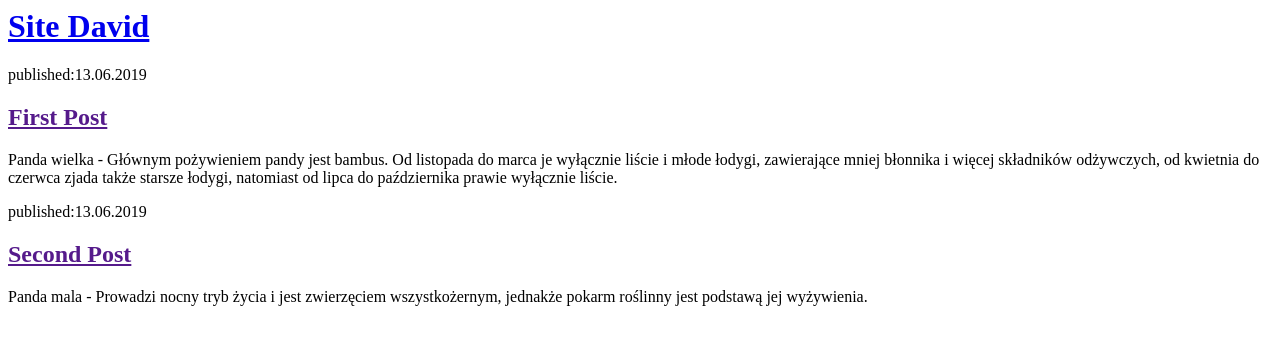
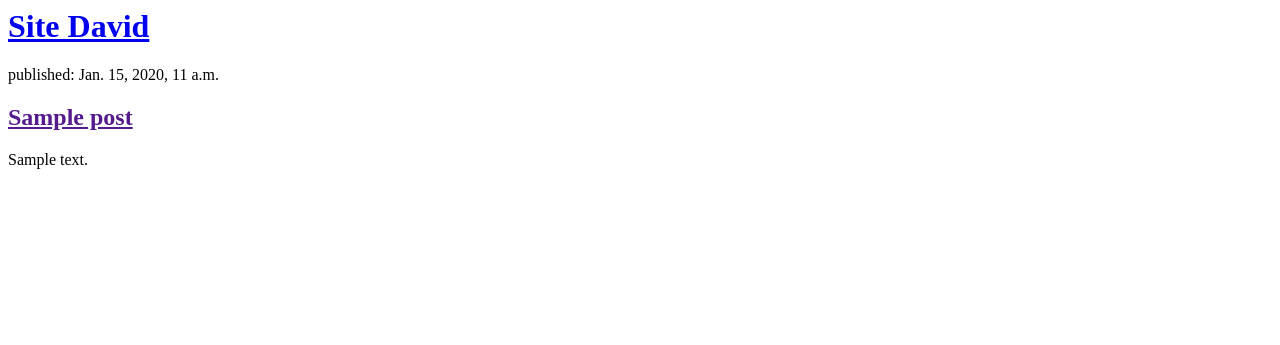
Before and after one commit to DavGD/site_1, a Django app: template blog/templates/blog/post_list.html in a window 1280 px wide. Shown: the top 345 px of the page. Run offline with Django 3.2, Linux system fonts and the light colour scheme; the template is opened without the code that fills it: values that come from a table or form of the project are taken from there, others are empty; tables that the repository leaves empty hold one stand-in row (values such as "Sample post").

Commit message:
Modified templates to display posts from database.

```diff
--- a/blog/templates/blog/post_list.html
+++ b/blog/templates/blog/post_list.html
@@ -7,24 +7,13 @@
       <h1><a href="/">Site David</a></h1>
     </div>
 
-    <div>
-      <p>published:13.06.2019</p>
-      <h2><a href = "">First Post</a></h2>
-      <p>Panda wielka - Głównym pożywieniem pandy jest bambus.
-         Od listopada do marca je wyłącznie
-         liście i młode łodygi, zawierające mniej
-         błonnika i więcej składników odżywczych, od
-         kwietnia do czerwca zjada także starsze łodygi,
-         natomiast od lipca do października prawie wyłącznie
-         liście. </p>
-    </div>
+    {% for post in posts %}
+      <div>
+        <p>published: {{ post.published_date }}</p>
+        <h2><a href = "" >{{ post.title }}</a></h2>
+        <p>{{ post.text|linebreaksbr }}</p>
+      </div>
+    {% endfor %}
 
-    <div>
-      <p>published:13.06.2019</p>
-      <h2><a href = "">Second Post</a></h2>
-      <p>Panda mala - Prowadzi nocny tryb życia i jest zwierzęciem
-        wszystkożernym, jednakże pokarm roślinny jest podstawą
-        jej wyżywienia.</p>
-    </div>
   </body>
 </html>
--- a/blog/views.py
+++ b/blog/views.py
@@ -1,6 +1,10 @@
 from django.shortcuts import render
+from django.utils import timezone
+from .models import Post
 
 # Create your views here.
 
 def post_list(request):
-    return render(request, 'blog/post_list.html', {})
+    posts = Post.objects.filter(published_date__lte = timezone.now()
+        ).order_by('published_date')
+    return render(request, 'blog/post_list.html', {'posts' : posts})
```
